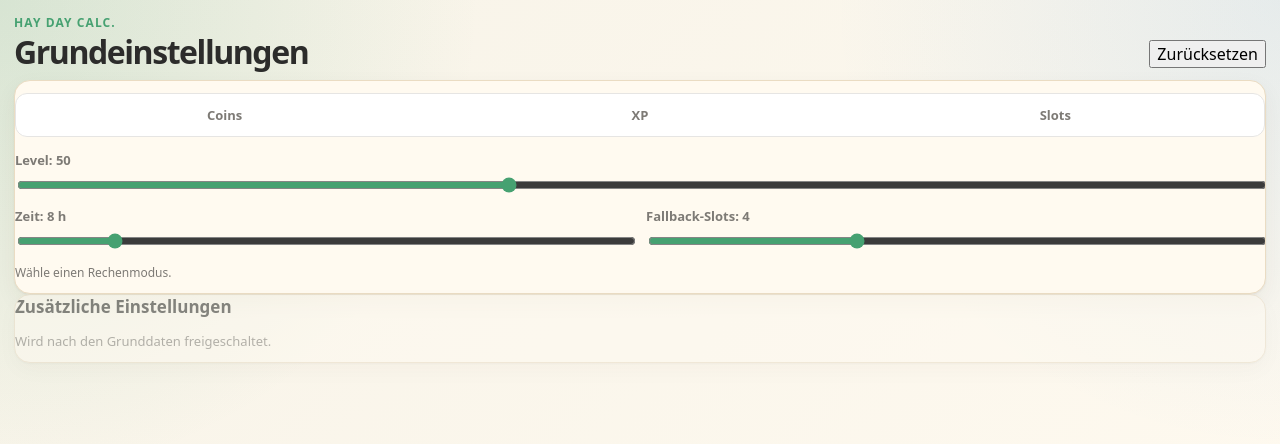
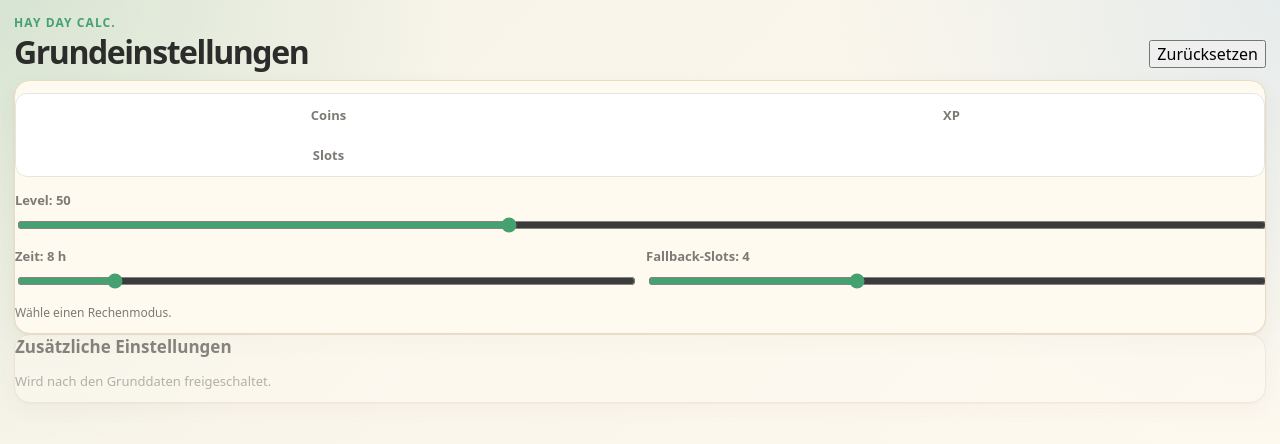
Before and after one commit to Max-Nagler/Hay-Day-Calc., a Next.js app: page /settings in a window 1280 px wide. Shown: the top 444 px of the page. Built offline with nearby package versions, Linux system fonts and the light colour scheme.

Commit message:
Change grid layout from 3 to 2 columns

```diff
--- a/app/globals.css
+++ b/app/globals.css
@@ -299,7 +299,7 @@ details.panel > *:last-child {
 
 .modeSegment {
   display: grid;
-  grid-template-columns: repeat(3, 1fr);
+  grid-template-columns: repeat(2, 1fr);
   gap: 6px;
   margin-top: 12px;
   margin-bottom: 14px;
```
